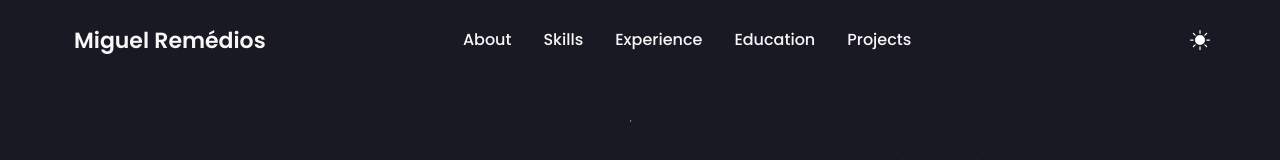
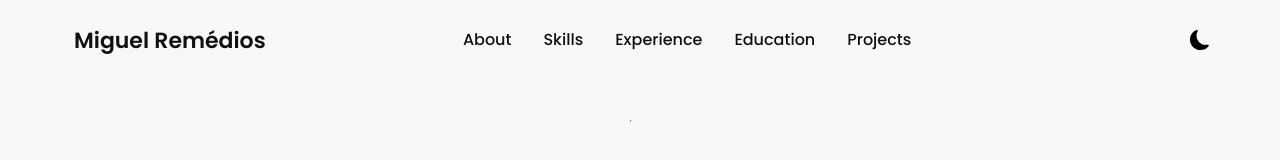
Before and after one commit to remediios/miguelremedios.github.io, a React (Vite) app: page / in a window 1280 px wide. Shown: the top 160 px of the page. Built offline with nearby package versions, Linux system fonts and the light colour scheme.

Commit message:
feat: useDarkMode custom hook defined to save user mode on localstorage

```diff
--- a/src/App.tsx
+++ b/src/App.tsx
@@ -1,4 +1,4 @@
-import { useState } from 'react';
+import { useEffect, useState } from 'react';
 import { ThemeProvider } from 'styled-components';
 
 import { Body, Wrapper, WrapperProjects } from './style';
@@ -12,9 +12,10 @@ import Career from './components/career';
 import Projects from './components/projects';
 import Contact from './components/contact';
 import Footer from './components/footer';
+import useDarkMode from './hooks/useDarkMode';
 
 function App() {
-  const [darkMode, setDarkMode] = useState(true);
+  const [darkMode, setDarkMode] = useDarkMode();
   const theme = darkMode ? darkTheme : lightTheme;
 
   return (
--- /dev/null
+++ b/src/hooks/useDarkMode.ts
@@ -0,0 +1,16 @@
+import { useState, useEffect } from 'react';
+
+const useDarkMode = () => {
+  const [darkMode, setDarkMode] = useState(() => {
+    const isDarkMode = localStorage.getItem('darkMode');
+    return isDarkMode ? JSON.parse(isDarkMode) : false;
+  });
+
+  useEffect(() => {
+    localStorage.setItem('darkMode', JSON.stringify(darkMode));
+  }, [darkMode]);
+
+  return [darkMode, setDarkMode];
+};
+
+export default useDarkMode;
```
